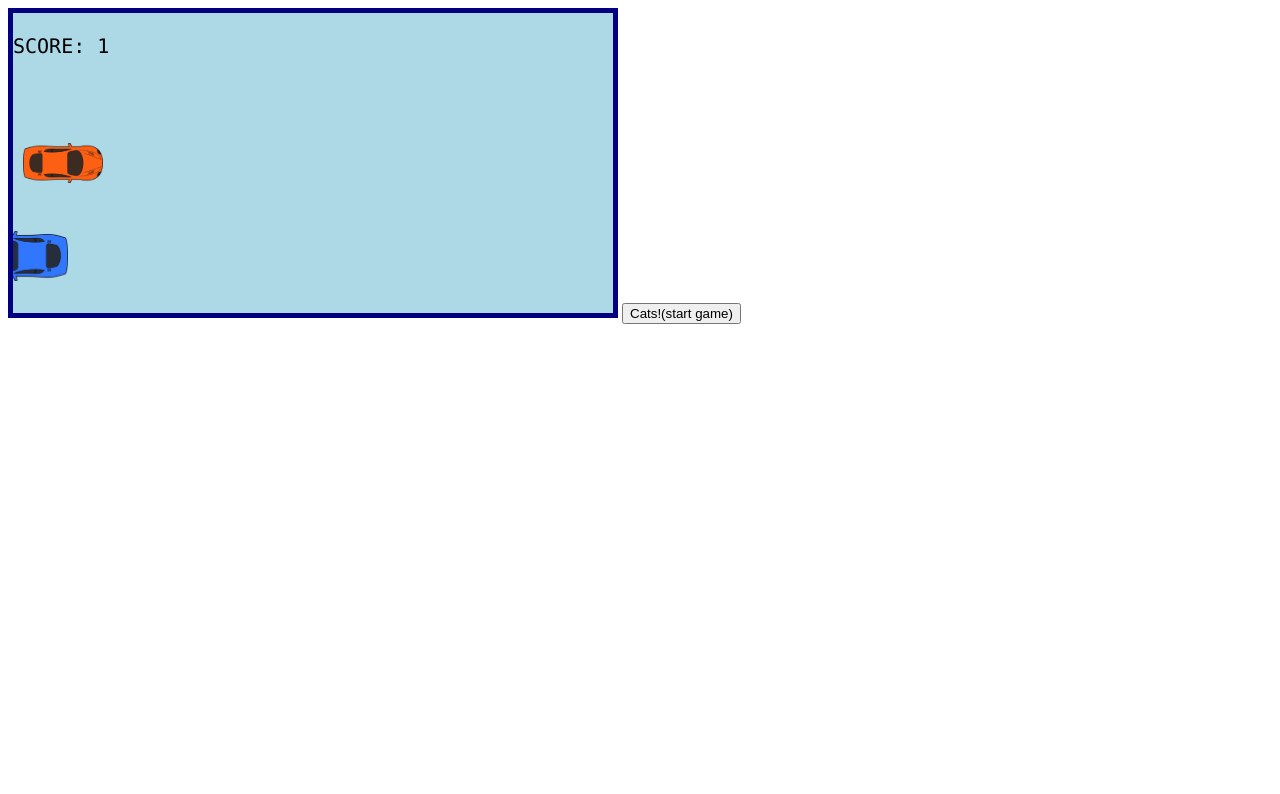
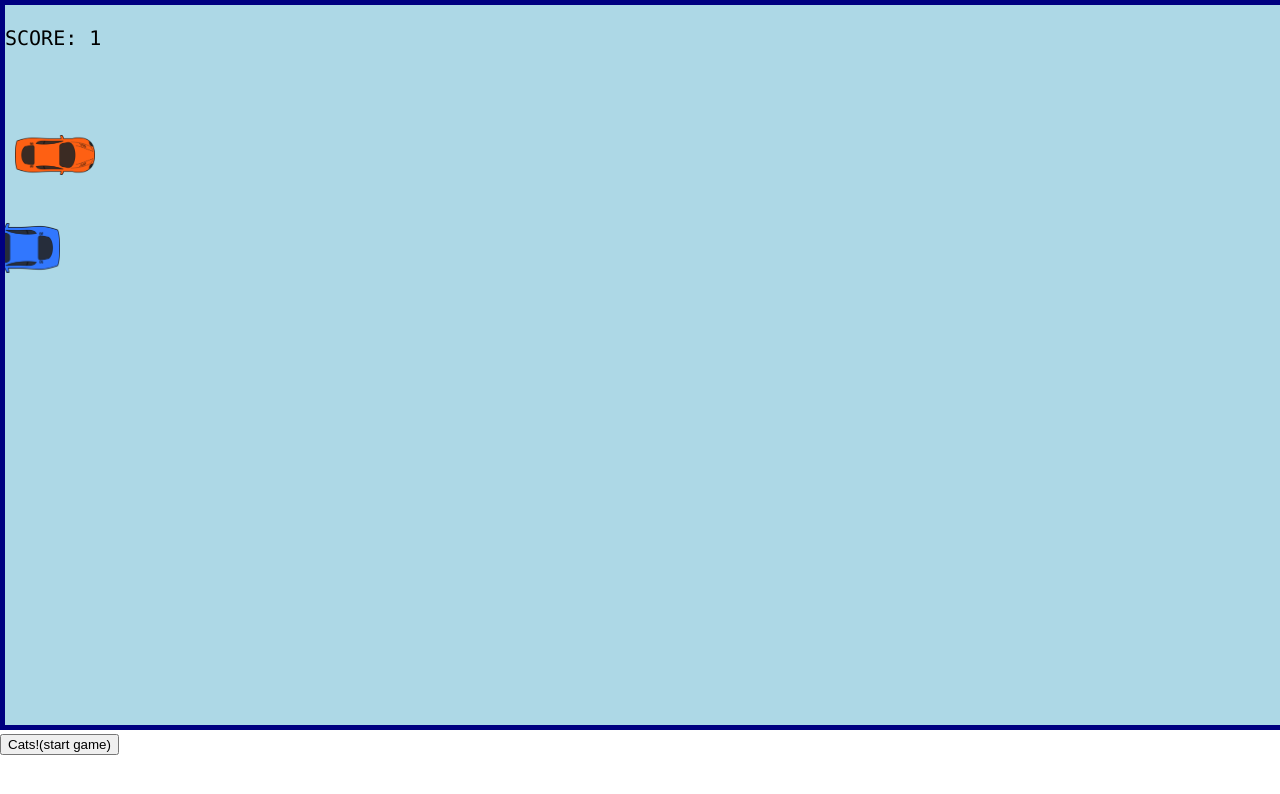
Before and after one commit to zette039/WebGame, a plain HTML site: page index.html in a window 1280 px wide. Both pictures are taken after a click on the button "Cats!(start game)". Drawn offline with Linux system fonts and the light colour scheme.

Commit message:
Automated update script

```diff
--- a/css/style.css
+++ b/css/style.css
@@ -2,3 +2,9 @@ canvas {
   border: 5px solid navy;
   background-color: lightblue;
 }
+
+html, body {
+  width:  100%;
+  height: 100%;
+  margin: 0;
+}
--- a/js/game.js
+++ b/js/game.js
@@ -1,28 +1,41 @@
-var enemies;
+var enemies; //(x,y) has the max (from 1,1) of (1600, 1900)
 var player;
 var myScore;
+var score = new component(0,0,0,0,0,0,1)
+
 function startGame() {
-    myGameArea.start();
-    player = new component(80, 39.6, 'images/car.png', 10, 130.2, 'image');
-    enemies = new component(90, 49.6, "images/enemy.png", 1000, 20, 'image');
-     myScore = new component("20px", "Consolas", "black", 0, 40, "text");
-    score.number = 0;
+ myGame.resize();
+ myGame.start();
+ player = new component(80, 39.6, 'images/car.png', 10, 130.2, 'image');
+ enemies = new component(90, 49.6, "images/enemy.png", 1000, 20, 'image');
+ myScore = new component("20px", "Consolas", "black", 0, 40, "text");
+ score.number = 0;
 }
 
-var myGameArea = {
+var myGame = {
     canvas : document.createElement("canvas"),
+    resize : function() {
+        if (window.innerWidth*16>window.innerHeight*9) {
+         this.canvas.width = Math.min(window.innerWidth, 16*100);
+         this.canvas.height = 9/16*Math.min(window.innerWidth, 16*100);
+        } else {
+         this.canvas.width = 16/9*Math.min(window.innerHeight, 9*100); //600;
+         this.canvas.height = Math.min(window.innerHeight, 9*100); //300;
+        }
+    },
     start : function() {
-        this.canvas.width = 600;
-        this.canvas.height = 300;
         this.context = this.canvas.getContext("2d");
         document.body.insertBefore(this.canvas, document.body.childNodes[0]);
         this.interval = setInterval(updateGameArea, 20);
         window.addEventListener('keydown', function (e) {
-            myGameArea.keys = (myGameArea.keys || []);
-            myGameArea.keys[e.keyCode] = (e.type == "keydown");
+            myGame.keys = (myGame.keys || []);
+            myGame.keys[e.keyCode] = (e.type == "keydown");
         })
         window.addEventListener('keyup', function (e) {
-            myGameArea.keys[e.keyCode] = (e.type == "keydown");
+            myGame.keys[e.keyCode] = (e.type == "keydown");
+        })
+        window.addEventListener('resize', function (e) {
+            myGame.resize()
         })
     },
     clear : function(){
@@ -32,14 +45,13 @@ var myGameArea = {
     clearInterval(this.interval);
   }
 }
-var score = new component(0,0,0,0,0,0,1)
 function component(width, height, color, x, y, type, number) {
  this.type = type;
  if (type == "image") {
     this.image = new Image();
     this.image.src = color;
   }
-    this.gamearea = myGameArea;
+    this.gamearea = myGame;
     this.number = number + 1;
     this.width = width;
     this.height = height;
@@ -48,7 +60,7 @@ function component(width, height, color, x, y, type, number) {
     this.x = x;
     this.y = y;
     this.update = function() {
-        ctx = myGameArea.context;
+        ctx = myGame.context;
          if (type == "image") {
       ctx.drawImage(this.image,
         this.x,
@@ -92,18 +104,17 @@ function component(width, height, color, x, y, type, number) {
 
 function updateGameArea() {
 if (player.crashWith(enemies)) {
-    myGameArea.stop();
+    myGame.stop();
   } else {
-    myGameArea.clear();
-    myGameArea.frameNo += 1;
+    myGame.clear();
+    myGame.frameNo += 1;
     player.speedX = 0;
     player.speedY = 0;
 
-
-    if (myGameArea.keys && myGameArea.keys[37] && player.x > 10) {player.speedX = -5;}
-    if (myGameArea.keys && myGameArea.keys[39] && player.x < 370) {player.speedX = 5; }
-    if (myGameArea.keys && myGameArea.keys[38] && player.y > 10) {player.speedY = -5; }
-    if (myGameArea.keys && myGameArea.keys[40] && player.y < 250.4) {player.speedY = 5; }
+    if (myGame.keys && myGame.keys[37] && player.x > 10) {player.speedX = -5;}
+    if (myGame.keys && myGame.keys[39] && player.x < 370) {player.speedX = 5; }
+    if (myGame.keys && myGame.keys[38] && player.y > 10) {player.speedY = -5; }
+    if (myGame.keys && myGame.keys[40] && player.y < 250.4) {player.speedY = 5; }
     player.newPos();
     player.update();
       myScore.text = "SCORE: " + score.number;
```
